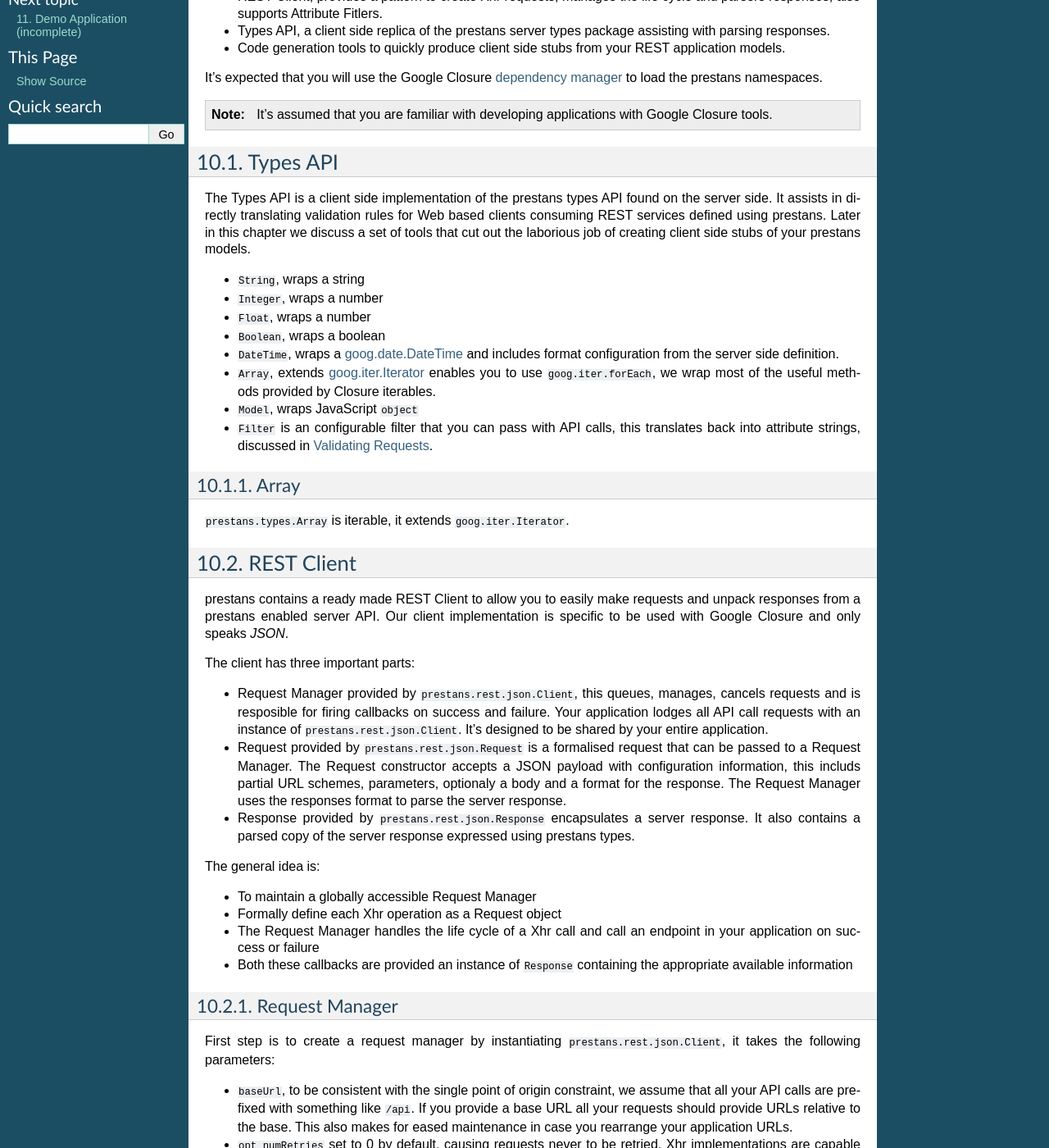
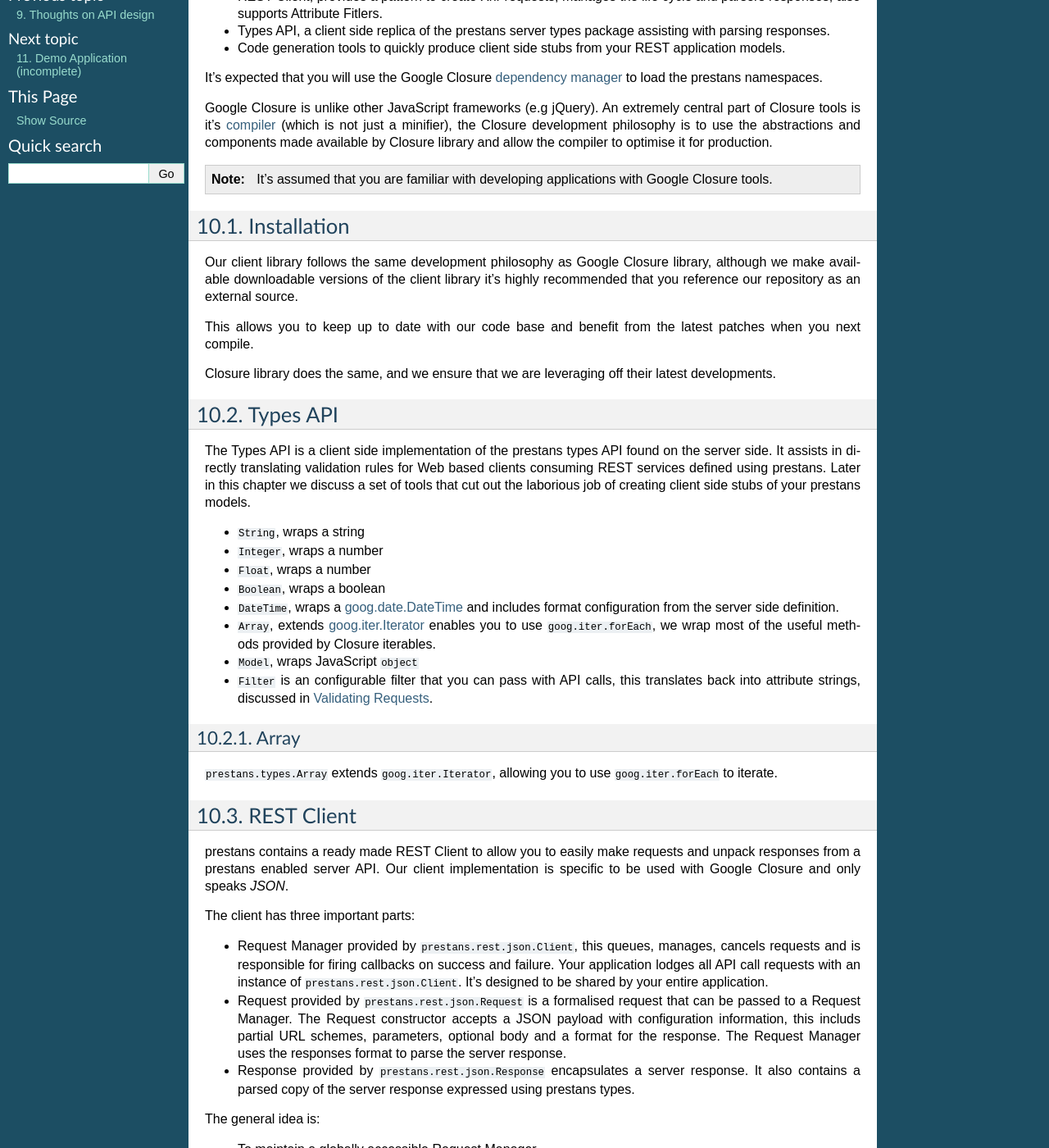
Before and after one commit to anomaly/prestans-docs, a Sphinx documentation site: the page built from source/closure.rst, in a window 1280 px wide and 1400 px high, scrolled down 357 px. Shown: the whole window at 82% size. Built offline with Sphinx 7.4.7, drawn with Linux system fonts in a browser that asks for light colours; some of the changed text lies outside the part shown.

Commit message:
Spell check for closure chapter

```diff
--- a/source/closure.rst
+++ b/source/closure.rst
@@ -20,7 +20,18 @@
 
 It's expected that you will use the Google Closure `dependency manager <https://developers.google.com/closure/library/docs/introduction>`_ to load the prestans namespaces.
 
+Google Closure is unlike other JavaScript frameworks (e.g jQuery). An extremely central part of Closure tools is it's `compiler <https://developers.google.com/closure/compiler/>`_ (which is not just a minifier), the Closure development philosophy is to use the abstractions and components made available by Closure library and allow the compiler to optimise it for production.
+
 .. note:: It's assumed that you are familiar with developing applications with Google Closure tools.
+
+Installation
+============
+
+Our client library follows the same development philosophy as Google Closure library, although we make available downloadable versions of the client library it's highly recommended that you reference our repository as an external source.
+
+This allows you to keep up to date with our code base and benefit from the latest patches when you next compile.
+
+Closure library does the same, and we ensure that we are leveraging off their latest developments.
 
 Types API
 =========
@@ -39,7 +50,7 @@
 Array
 -----
 
-``prestans.types.Array`` is iterable, it extends ``goog.iter.Iterator``.
+``prestans.types.Array`` extends ``goog.iter.Iterator``, allowing you to use ``goog.iter.forEach`` to iterate.
 
 REST Client
 ===========
@@ -48,8 +59,8 @@
 
 The client has three important parts:
 
-* Request Manager provided by ``prestans.rest.json.Client``, this queues, manages, cancels requests and is resposible for firing callbacks on success and failure. Your application lodges all API call requests with an instance of ``prestans.rest.json.Client``. It's designed to be shared by your entire application.
-* Request provided by ``prestans.rest.json.Request`` is a formalised request that can be passed to a Request Manager. The Request constructor accepts a JSON payload with configuration information, this includs partial URL schemes, parameters, optionaly a body and a format for the response. The Request Manager uses the responses format to parse the server response.
+* Request Manager provided by ``prestans.rest.json.Client``, this queues, manages, cancels requests and is responsible for firing callbacks on success and failure. Your application lodges all API call requests with an instance of ``prestans.rest.json.Client``. It's designed to be shared by your entire application.
+* Request provided by ``prestans.rest.json.Request`` is a formalised request that can be passed to a Request Manager. The Request constructor accepts a JSON payload with configuration information, this includs partial URL schemes, parameters, optional body and a format for the response. The Request Manager uses the responses format to parse the server response.
 * Response provided by ``prestans.rest.json.Response`` encapsulates a server response. It also contains a parsed copy of the server response expressed using prestans types.
 
 The general idea is:
@@ -101,15 +112,15 @@
 
 The second method the Request Manager provides is ``abortAllPendingRequests``, this accepts no parameters and is responsible for aborting any currently queued connections. The failure callback is not fired when requests are aborted.
 
-Events
-^^^^^^
+Xhr Communication Events
+^^^^^^^^^^^^^^^^^^^^^^^^
 
 The Request Manager raises the following events. These come in handy if your application requires global UI interactions e.g a Modal popup if network communication fails, or notification messages on success.
 
 * ``prestans.rest.json.Client.EventType.RESPONSE``, raised when a round trip succeeds, this would be raised even if your API raised an error code, e.g Bad Request or Service Unavailable.
 * ``prestans.rest.json.Client.EventType.FAILURE`` raised if a round trip fails.
 
-Example of using Closure's EventHandler to listen to these events:
+Example of using ``goog.events.EventHandler`` to listen to the Failure event:
 
 .. code-block:: javascript
 
@@ -118,6 +129,8 @@
     # and somewhere in one of your functions
     this.eventHandler = new goog.events.EventHandler(this);
     this.eventHandler_.listen(pdemo.GLOBALS.API_CLIENT, prestans.rest.json.Client.EventType.FAILURE, this.handleFailure_);
+
+The ``event`` object passed to the end points is of type ``prestans.rest.json.Client.Event`` a subclass of ``goog.events.Event``. Call ``getResponse`` method on the event to get the ``Response`` object, this will give you access all the information about the request and it's outcome.
 
 Request
 -------
@@ -160,6 +173,16 @@
 Closure Unit Tests
 ==================
 
+.. code-block:: javascript
+
+    /path/to/depswriter.py --root_with_prefix=". ../prestans" > deps.js
+
+To run these unit tests you will need to start Google Chrome with ``--allow-file-access-from-files`` parameter. Example on Mac OS X:
+
+.. code-block:: bash
+
+    spock:docs devraj$ /Applications/Google\ Chrome.app/Contents/MacOS/Google\ Chrome --allow-file-access-from-files
+
 Tools
 ======
 
--- a/source/index.rst
+++ b/source/index.rst
@@ -8,7 +8,7 @@
 
 prestans is a WSGI (`PEP-333 <http://www.python.org/dev/peps/pep-0333/>`_) complaint micro-framework that allows you to rapidly build quality REST services by introducing a pattern of models, parsers and handlers and in turn taking care of boilerplate code. prestans is aimed towards turly Ajax applications where the client side is completely written in JavaScript using toolkits like `Google Closure <https://developers.google.com/closure/>`_.
 
-prestans is currently hosted on `Google Code <http://prestans.googlecode.com>`_ and distributed under the terms defined by the `New BSD license <http://opensource.org/licenses/bsd-license.php>`_. A list of current downloads is `available here <https://code.google.com/p/prestans/downloads/list>`_.
+prestans is currently hosted on `Google Code <http://prestans.googlecode.com>`_ and distributed under the terms defined by the `New BSD license <http://opensource.org/licenses/bsd-license.php>`_. A list of current downloads is `available here <https://code.google.com/p/prestans/downloads/list>`_.  prestans is also available via `PyPI <http://pypi.python.org>`_.
 
 .. toctree::
    :numbered:
```
